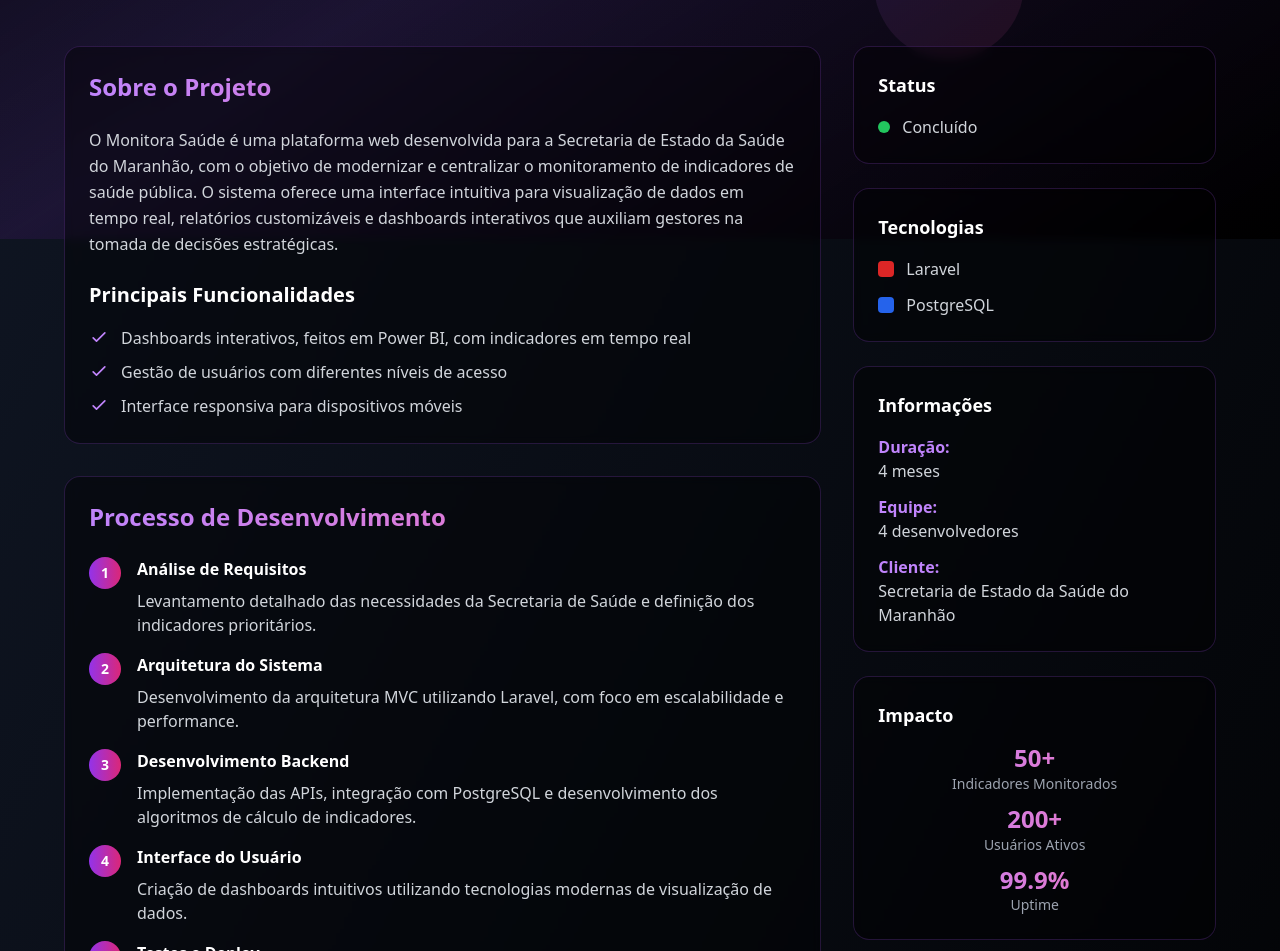
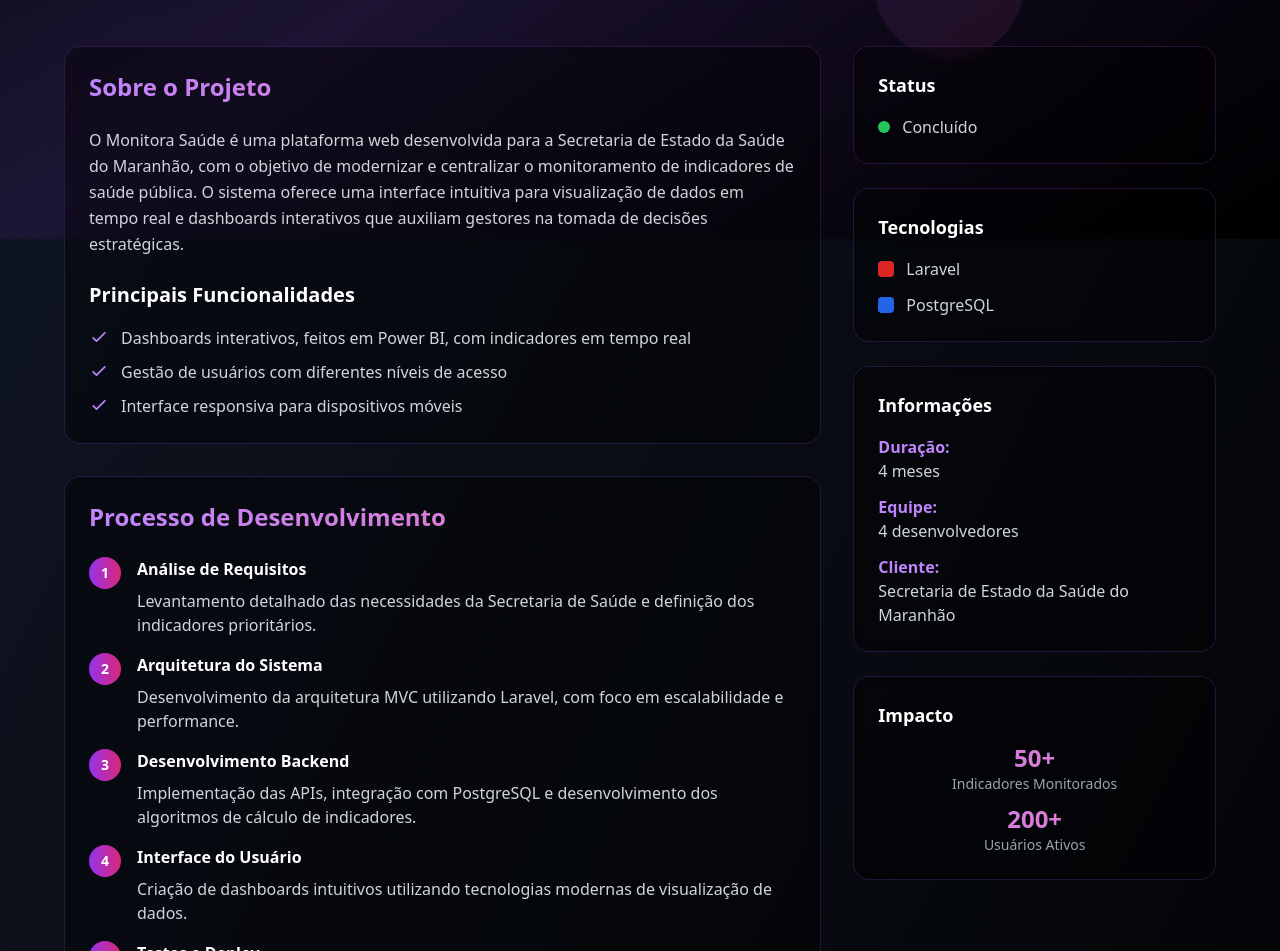
Before and after one commit to iaraloayza/iaraloayza.github.io, a Vue app: page /projeto/1 in a window 1280 px wide. Shown: the part 561-1512 px from the top of the page. Built offline with nearby package versions, Linux system fonts and the light colour scheme.

Commit message:
fix: :memo: informações dos projetos atualizados

```diff
--- a/src/views/ProjectDetails.vue
+++ b/src/views/ProjectDetails.vue
@@ -488,7 +488,7 @@ export default {
               alt: 'Tela de contato e suporte do sistema'
             }
           ],
-          detailedDescription: 'O Monitora Saúde é uma plataforma web desenvolvida para a Secretaria de Estado da Saúde do Maranhão, com o objetivo de modernizar e centralizar o monitoramento de indicadores de saúde pública. O sistema oferece uma interface intuitiva para visualização de dados em tempo real, relatórios customizáveis e dashboards interativos que auxiliam gestores na tomada de decisões estratégicas.',
+          detailedDescription: 'O Monitora Saúde é uma plataforma web desenvolvida para a Secretaria de Estado da Saúde do Maranhão, com o objetivo de modernizar e centralizar o monitoramento de indicadores de saúde pública. O sistema oferece uma interface intuitiva para visualização de dados em tempo real e dashboards interativos que auxiliam gestores na tomada de decisões estratégicas.',
           gradient: 'from-purple-600 to-purple-800',
           technologies: [
             { name: 'Laravel', color: 'bg-red-600' },
@@ -533,8 +533,7 @@ export default {
           },
           impact: [
             { value: '50+', label: 'Indicadores Monitorados' },
-            { value: '200+', label: 'Usuários Ativos' },
-            { value: '99.9%', label: 'Uptime' }
+            { value: '200+', label: 'Usuários Ativos' }
           ]
         },
         {
@@ -645,11 +644,9 @@ export default {
           features: [
             'Aplicativo móvel nativo para Android',
             'Versão web responsiva',
-            'Sistema de lembretes para medicação',
-            'Monitoramento de sintomas e evolução do tratamento',
+            'Registro de uso de medicamentos diários',
+            'Registro de sintomas diários',
             'Base de conhecimento sobre hanseníase',
-            'Chat com profissionais de saúde',
-            'Relatórios para acompanhamento médico'
           ],
           developmentProcess: [
             {
```
